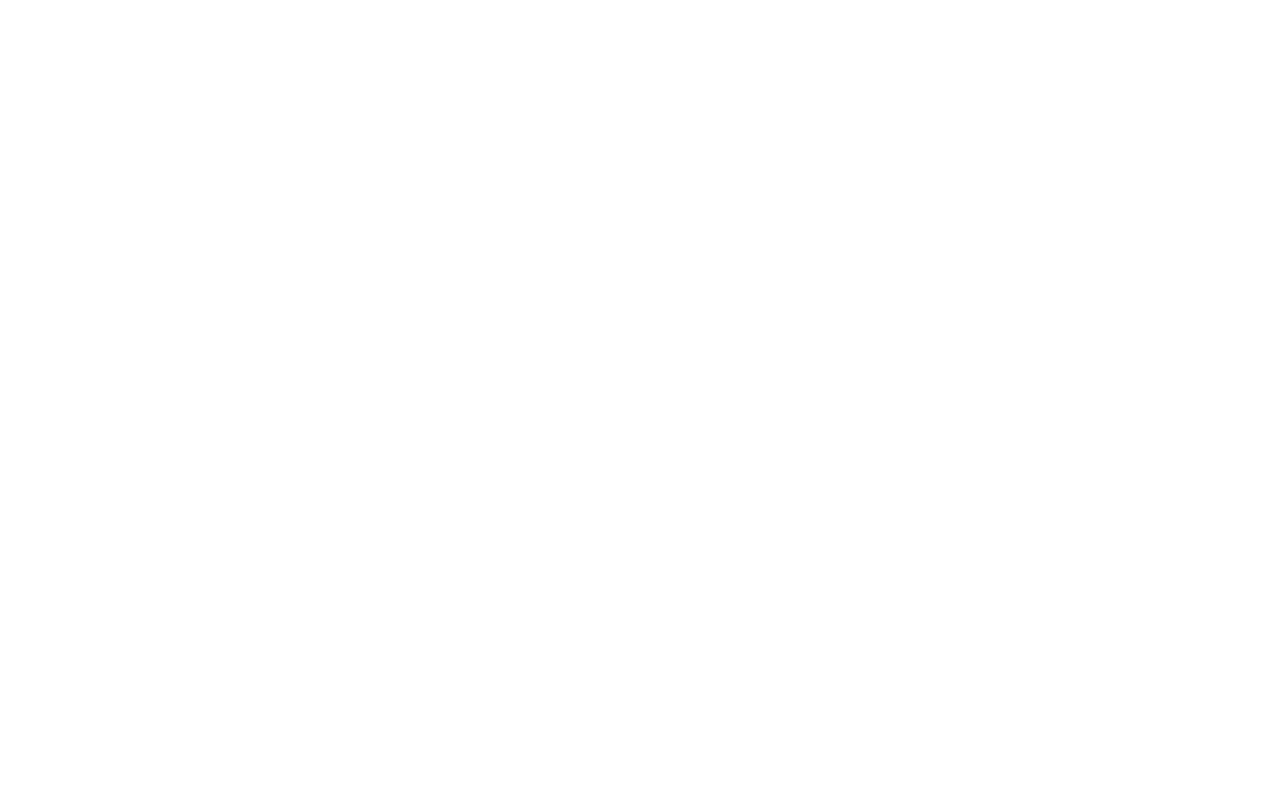
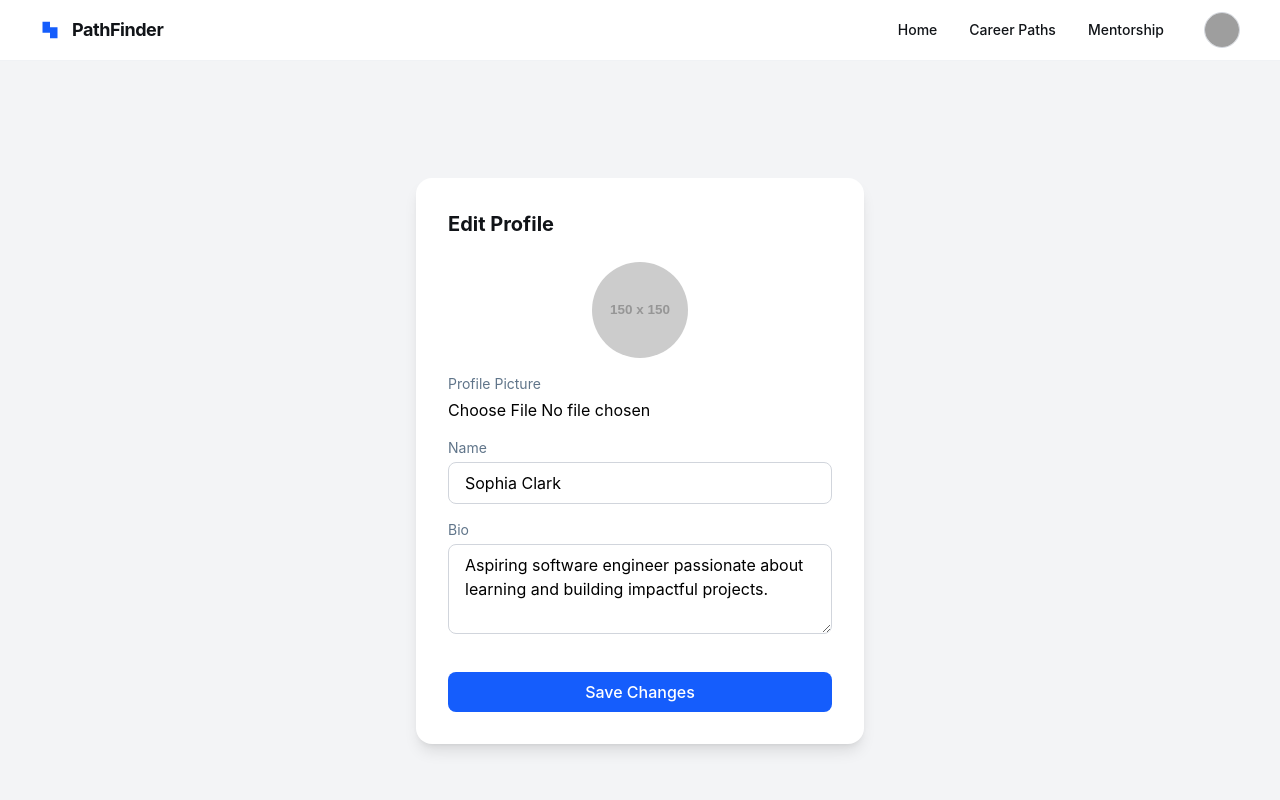
Before and after one commit to KaleemAfrozShaik/PathFinder-Frontend, a React app: page /edit-profile in a window 1280 px wide. Before the commit this address had no page. Shown: the top 800 px of the page. Built offline with nearby package versions, Linux system fonts and the light colour scheme; grey boxes are pictures that could not be loaded; the HTML template or start-up script is replaced by a standard one.

Commit message:
created user,session,roadmap schemas

```diff
--- a/src/App.jsx
+++ b/src/App.jsx
@@ -11,6 +11,8 @@ import Terms from './pages/TermsConditions';
 import Layout from './components/Layout';
 import CareerPathDetails from './pages/CareerPathDetails';
 import Profile from './pages/Profile';
+import ChatPlaceholder from './pages/ChatPlaceholder';
+import EditProfile from './components/EditProfile';
 
 
 const App = () => {
@@ -23,6 +25,8 @@ const App = () => {
           <Route path="/career-paths/:careerId" element={<CareerPathDetails />} />
           <Route path="/mentorship" element={<Mentorship />} />
           <Route path="/profile" element={<Profile/>} />
+          <Route path="/edit-profile" element={<EditProfile />} />
+          <Route path="/chat/:mentorId" element={<ChatPlaceholder />} />
           <Route path="/about" element={<AboutUs />} />
           <Route path="/contact" element={<ContactUs />} />
           <Route path="/privacy-policy" element={<PrivacyPolicy />} />
--- /dev/null
+++ b/src/components/EditProfile.jsx
@@ -0,0 +1,94 @@
+import React, { useState } from "react";
+import { useNavigate } from "react-router-dom";
+
+const EditProfile = () => {
+  const [name, setName] = useState("Sophia Clark");
+  const [bio, setBio] = useState("Aspiring software engineer passionate about learning and building impactful projects.");
+  const [profileImage, setProfileImage] = useState(null); // File object
+  const [previewImage, setPreviewImage] = useState(null); // Data URL for preview
+
+  const navigate = useNavigate();
+
+  const handleImageChange = (e) => {
+    const file = e.target.files[0];
+    setProfileImage(file);
+    if (file) {
+      const reader = new FileReader();
+      reader.onloadend = () => {
+        setPreviewImage(reader.result);
+      };
+      reader.readAsDataURL(file);
+    }
+  };
+
+  const handleSave = () => {
+    // You can use FormData to send this to the backend
+    const formData = new FormData();
+    formData.append("name", name);
+    formData.append("bio", bio);
+    if (profileImage) formData.append("profileImage", profileImage);
+
+    // Replace with actual backend logic (e.g., axios.post("/api/profile", formData))
+    navigate("/profile"); // Redirect to profile page after saving
+  };
+
+  return (
+    <div className="min-h-screen flex items-center justify-center px-4 bg-gray-100">
+      <div className="bg-white p-8 rounded-2xl shadow-lg w-full max-w-md">
+        <h2 className="text-xl font-bold text-[#111418] mb-6">Edit Profile</h2>
+
+        <div className="flex flex-col gap-4">
+          {/* Image Preview */}
+          <div className="flex justify-center">
+            <div className="w-24 h-24 rounded-full bg-gray-200 bg-center bg-cover bg-no-repeat"
+              style={{
+                backgroundImage: previewImage
+                  ? `url(${previewImage})`
+                  : `url("https://via.placeholder.com/150")`,
+              }}
+            ></div>
+          </div>
+
+          <div>
+            <label className="text-sm text-[#60758a] mb-1 block">Profile Picture</label>
+            <input
+              type="file"
+              accept="image/*"
+              onChange={handleImageChange}
+              className="w-full"
+            />
+          </div>
+
+          <div>
+            <label className="text-sm text-[#60758a] mb-1 block">Name</label>
+            <input
+              type="text"
+              value={name}
+              onChange={(e) => setName(e.target.value)}
+              className="w-full px-4 py-2 border border-gray-300 rounded-lg focus:outline-none focus:ring-2 focus:ring-blue-500"
+            />
+          </div>
+
+          <div>
+            <label className="text-sm text-[#60758a] mb-1 block">Bio</label>
+            <textarea
+              value={bio}
+              onChange={(e) => setBio(e.target.value)}
+              rows={3}
+              className="w-full px-4 py-2 border border-gray-300 rounded-lg focus:outline-none focus:ring-2 focus:ring-blue-500"
+            />
+          </div>
+
+          <button
+            onClick={handleSave}
+            className="mt-4 w-full bg-blue-600 text-white py-2 rounded-lg hover:bg-blue-700 font-medium"
+          >
+            Save Changes
+          </button>
+        </div>
+      </div>
+    </div>
+  );
+};
+
+export default EditProfile;
--- a/src/pages/CareerPathDetails.jsx
+++ b/src/pages/CareerPathDetails.jsx
@@ -75,12 +75,12 @@ const careerData = {
 const RoadmapStep = ({ idx, step, checked, onToggle }) => (
   <React.Fragment>
     <div className="flex flex-col items-center gap-1 pt-3">
-      <input
+      {/* <input
         type="checkbox"
         checked={checked}
         onChange={() => onToggle(idx)}
         className="w-5 h-5 accent-green-600 cursor-pointer"
-      />
+      /> */}
       <div className="w-[1.5px] bg-[#dbe0e6] h-2 grow"></div>
     </div>
     <div className="flex flex-col py-3">
--- /dev/null
+++ b/src/pages/ChatPlaceholder.jsx
@@ -0,0 +1,44 @@
+// ChatPlaceholder.jsx
+
+import { useParams } from "react-router-dom";
+
+const ChatPlaceholder = ({ recipientEmail, recipientName }) => {
+  const { mentorId, studentId } = useParams();
+
+  return (
+    <div className="min-h-screen flex flex-col items-center justify-center bg-gray-50 px-4">
+      <div className="max-w-xl w-full bg-white rounded-lg shadow-lg p-6">
+        <h1 className="text-2xl font-bold text-gray-800 mb-4">
+          Chat with {recipientName}
+        </h1>
+
+        <div className="border border-dashed border-gray-300 rounded-lg p-8 text-center">
+          <p className="text-gray-500 text-lg">
+            💬 Chat feature is coming soon!
+          </p>
+          <p className="mt-2 text-gray-600">
+            Until then, you can contact {recipientName} via email:
+          </p>
+          <a
+            href={`mailto:${recipientEmail}`}
+            className="mt-3 inline-block text-blue-600 font-medium underline"
+          >
+            {recipientEmail}
+          </a>
+        </div>
+
+        <div className="mt-6">
+          <label className="block text-sm text-gray-500 mb-1">Chat Input</label>
+          <input
+            type="text"
+            disabled
+            placeholder="Chat box will be enabled soon..."
+            className="w-full px-4 py-2 border rounded-md bg-gray-100 text-gray-400 cursor-not-allowed"
+          />
+        </div>
+      </div>
+    </div>
+  );
+};
+
+export default ChatPlaceholder;
--- a/src/pages/SignUp.jsx
+++ b/src/pages/SignUp.jsx
@@ -1,16 +1,9 @@
-import React from "react";
+import React, { useState } from "react";
 import { Link } from "react-router-dom";
 
-// Google Sign-In Button subcomponent
 const GoogleButton = () => (
   <button className="flex w-full cursor-pointer items-center justify-center rounded-lg h-10 px-4 bg-[#f0f2f5] text-[#111418] gap-2 text-sm font-bold">
-    <svg
-      xmlns="http://www.w3.org/2000/svg"
-      width="20px"
-      height="20px"
-      fill="currentColor"
-      viewBox="0 0 256 256"
-    >
+    <svg xmlns="http://www.w3.org/2000/svg" width="20px" height="20px" fill="currentColor" viewBox="0 0 256 256">
       <path d="M224,128a96,96,0,1,1-21.95-61.09,8,8,0,1,1-12.33,10.18A80,80,0,1,0,207.6,136H128a8,8,0,0,1,0-16h88A8,8,0,0,1,224,128Z" />
     </svg>
     <span>Continue with Google</span>
@@ -18,6 +11,24 @@ const GoogleButton = () => (
 );
 
 const Signup = () => {
+  const [formData, setFormData] = useState({
+    name: "",
+    email: "",
+    password: "",
+    role: "student", // default role
+    bio: "",
+  });
+
+  const handleChange = (e) => {
+    setFormData({ ...formData, [e.target.name]: e.target.value });
+  };
+
+  const handleSubmit = (e) => {
+    e.preventDefault();
+    // TODO: Send `formData` to your backend via axios/fetch
+    console.log("Form submitted:", formData);
+  };
+
   return (
     <div className="min-h-screen flex items-center justify-center bg-white px-4">
       <div className="w-full max-w-[512px] flex flex-col py-5">
@@ -27,41 +38,84 @@ const Signup = () => {
         <p className="text-[#111418] text-base font-normal text-center pb-3">
           Join us to start your career journey
         </p>
+
         <div className="flex px-4 py-3">
           <GoogleButton />
         </div>
+
         <p className="text-[#60758a] text-sm text-center pb-3">or</p>
-        <div className="flex flex-col gap-4 px-4">
+
+        <form onSubmit={handleSubmit} className="flex flex-col gap-4 px-4">
           <label className="flex flex-col w-full">
             <p className="text-[#111418] text-base font-medium pb-2">Name</p>
             <input
               type="text"
+              name="name"
+              value={formData.name}
+              onChange={handleChange}
               placeholder="Enter your name"
               className="rounded-lg border border-[#dbe0e6] bg-white h-14 px-4 text-base placeholder:text-[#60758a] focus:outline-none"
             />
           </label>
+
           <label className="flex flex-col w-full">
             <p className="text-[#111418] text-base font-medium pb-2">Email</p>
             <input
               type="email"
+              name="email"
+              value={formData.email}
+              onChange={handleChange}
               placeholder="Enter your email"
               className="rounded-lg border border-[#dbe0e6] bg-white h-14 px-4 text-base placeholder:text-[#60758a] focus:outline-none"
             />
           </label>
+
           <label className="flex flex-col w-full">
             <p className="text-[#111418] text-base font-medium pb-2">Password</p>
             <input
               type="password"
+              name="password"
+              value={formData.password}
+              onChange={handleChange}
               placeholder="Create a password"
               className="rounded-lg border border-[#dbe0e6] bg-white h-14 px-4 text-base placeholder:text-[#60758a] focus:outline-none"
             />
           </label>
-        </div>
-        <div className="flex px-4 py-4">
-          <button className="w-full h-10 rounded-lg bg-[#0c7ff2] text-white font-bold text-sm">
+
+          <label className="flex flex-col w-full">
+            <p className="text-[#111418] text-base font-medium pb-2">User Type</p>
+            <select
+              name="role"
+              value={formData.role}
+              onChange={handleChange}
+              className="rounded-lg border border-[#dbe0e6] bg-white h-14 px-4 text-base text-[#111418] focus:outline-none"
+            >
+              <option value="student">Student</option>
+              <option value="mentor">Mentor</option>
+            </select>
+          </label>
+
+          <label className="flex flex-col w-full">
+            <p className="text-[#111418] text-base font-medium pb-2">Short Bio</p>
+            <textarea
+              name="bio"
+              value={formData.bio}
+              onChange={handleChange}
+              rows={4}
+              maxLength={500}
+              placeholder="Tell us something about yourself"
+              className="rounded-lg border border-[#dbe0e6] bg-white px-4 py-2 text-base placeholder:text-[#60758a] focus:outline-none resize-none"
+            />
+          </label>
+
+          <button
+            type="submit"
+            className="w-full h-10 rounded-lg bg-[#0c7ff2] text-white font-bold text-sm"
+          >
             Sign up
           </button>
-        </div>
+        </form>
+
         <Link to="/login" className="text-[#60758a] text-sm text-center underline px-4 pt-2 cursor-pointer">
           Already have an account? Sign in
         </Link>
```
Also changed, not shown: src/pages/Mentorship.jsx (+42 -5 lines), src/pages/Profile.jsx (+4 -4 lines), src/pages/Roadmaps.jsx (deleted).
